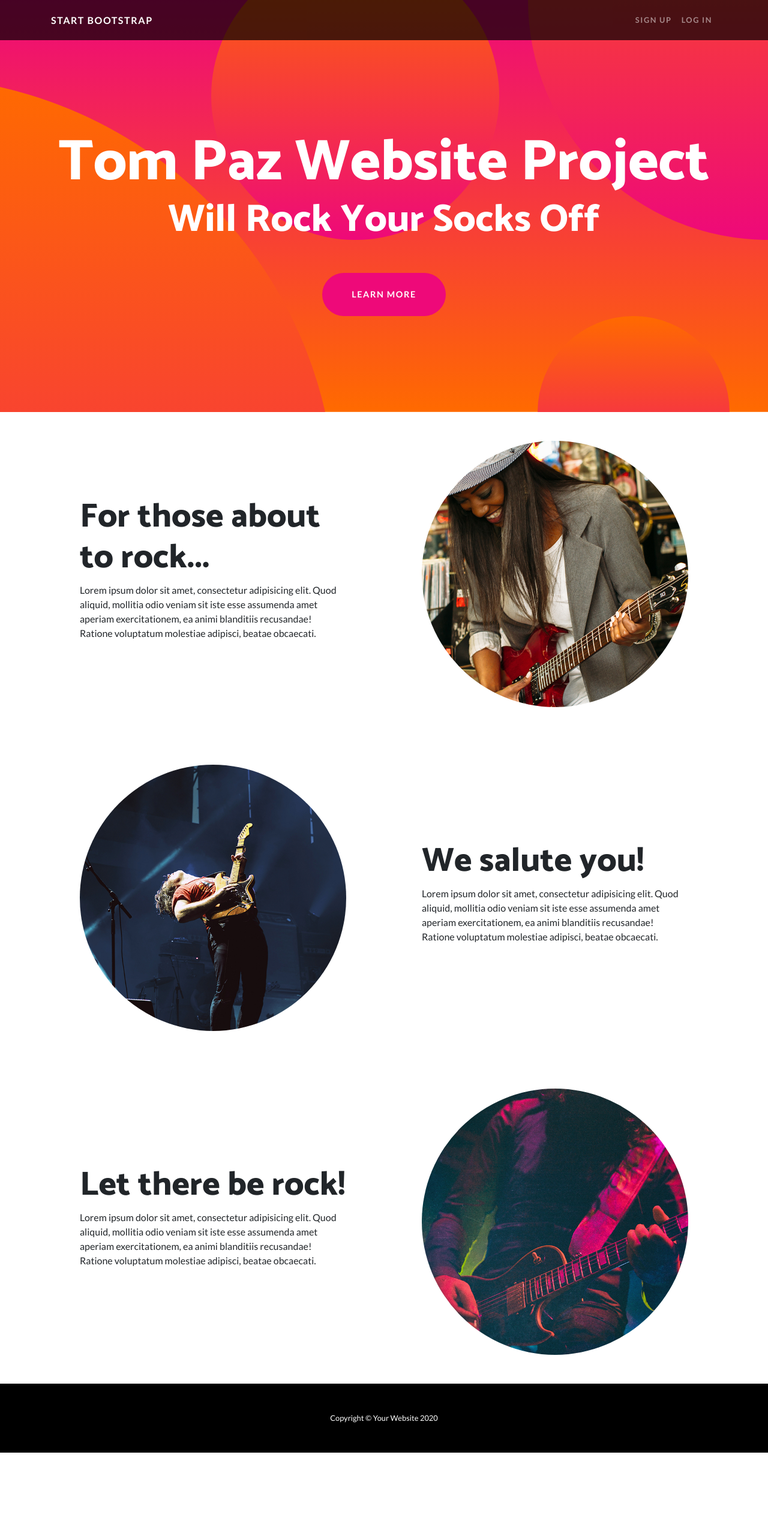
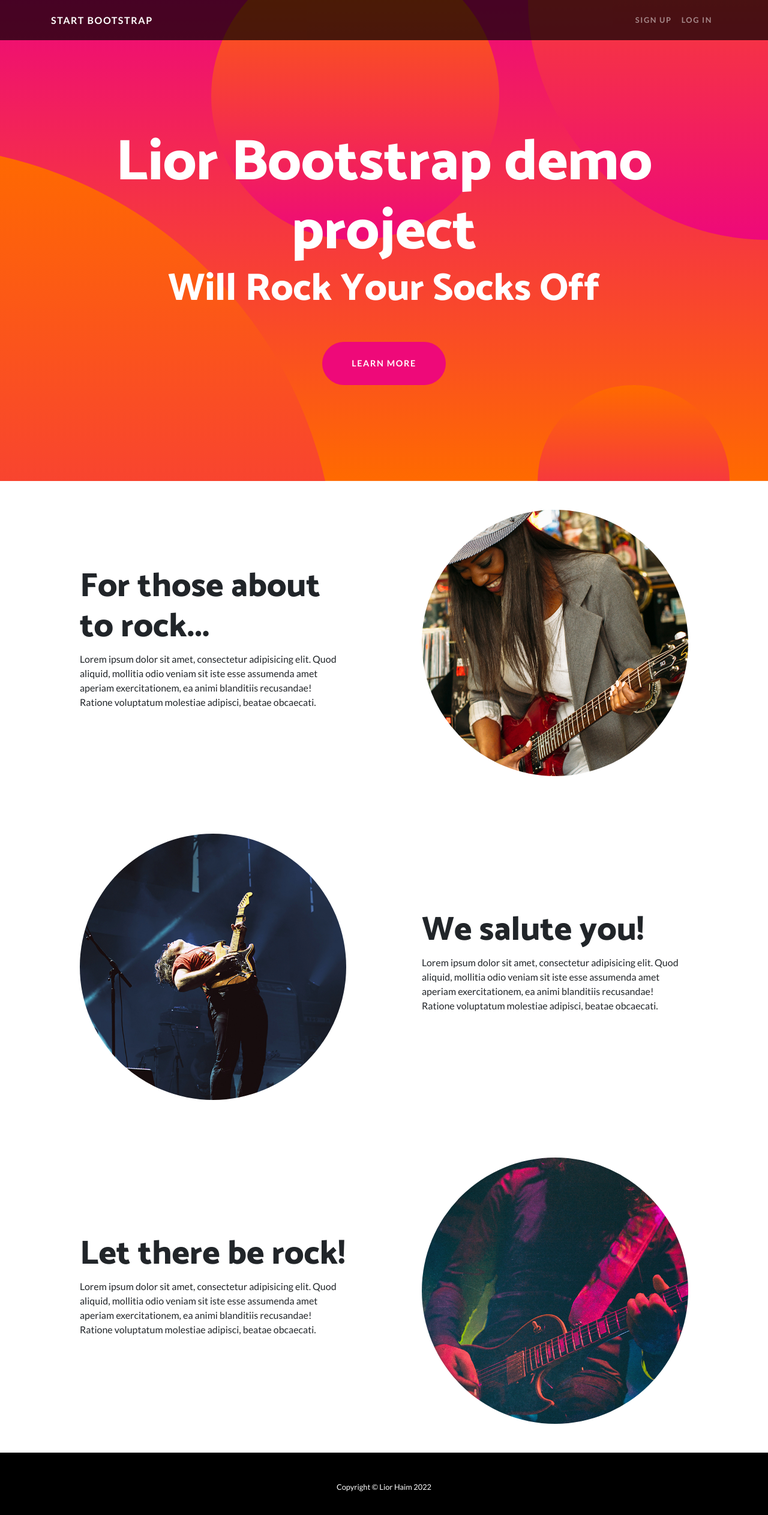
Before and after one commit to LiorHaim/Bootstrap-website, a website: page app/index.html in a window 1280 px wide. Shown: the whole page at 60% size. Before the commit the page ends 2422 px from the top, so only its background shows below. Drawn offline with Linux system fonts and the light colour scheme.

Commit message:
changed html values

```diff
--- a/app/index.html
+++ b/app/index.html
@@ -47,7 +47,7 @@
   <header class="masthead text-center text-white">
     <div class="masthead-content">
       <div class="container">
-        <h1 class="masthead-heading mb-0">Tom Paz Website Project</h1>
+        <h1 class="masthead-heading mb-0">Lior Bootstrap demo project</h1>
         <h2 class="masthead-subheading mb-0">Will Rock Your Socks Off</h2>
         <a href="#" class="btn btn-primary btn-xl rounded-pill mt-5">Learn More</a>
       </div>
@@ -115,7 +115,7 @@
   <!-- Footer -->
   <footer class="py-5 bg-black">
     <div class="container">
-      <p class="m-0 text-center text-white small">Copyright &copy; Your Website 2020</p>
+      <p class="m-0 text-center text-white small">Copyright &copy; Lior Haim 2022</p>
     </div>
     <!-- /.container -->
   </footer>
```
